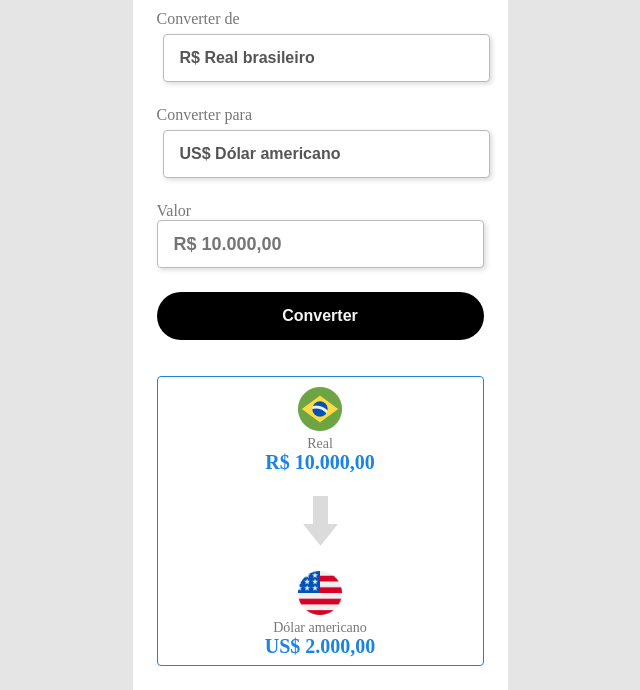
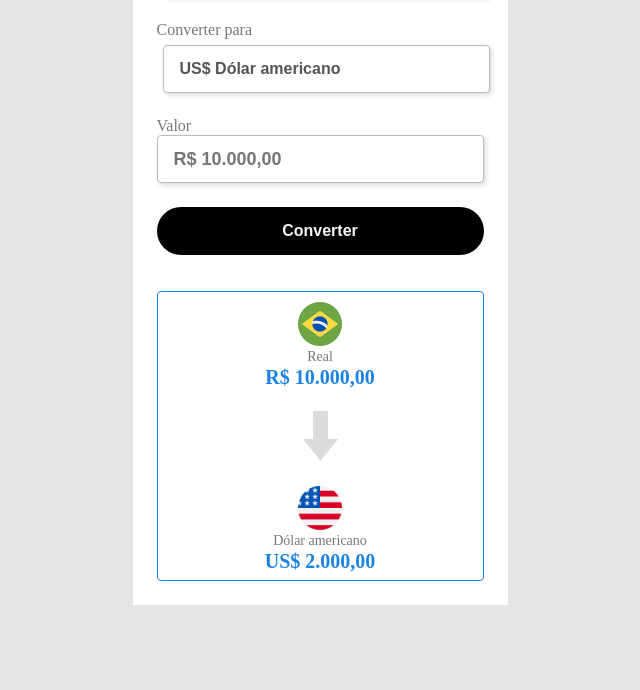
Before and after one commit to aderline1/convert-money, a plain HTML site: page index.html in a window 1280 px wide. Shown: the part 180-870 px from the top of the page, without its empty margins (320-960 px from the left). After the commit the page ends 800 px from the top, so only its background shows below. Drawn offline with Linux system fonts and the light colour scheme.

Commit message:
alteração-flexbox

```diff
--- a/index.html
+++ b/index.html
@@ -10,6 +10,7 @@
     <link href="https://fonts.googleapis.com/css2?family=Roboto:wght@100;300;400;700&display=swap" rel="stylesheet">
     <link rel="stylesheet" href="./styles.css"/>
     <title>CodeClub Convert Money</title>
+<body>
 </head>
 <div class="container">
     <header>
@@ -57,7 +58,6 @@
         </section>
     </main>
 </div>
-<body>
 <script src="./scripts.js"></script>
 
 </body>
--- a/styles.css
+++ b/styles.css
@@ -10,26 +10,29 @@
 
 body {
     background-color: #E5E5E5;
+    display: flex;
+    justify-content: center;
+    align-items: center;
+    height: 100vh;
 }
 
 .container {
+    width: 375px;
+    background-color: #FFFFFF;
+}
 
-    Width: 375px;
-    background-color: #FFFFFF;
-    margin: 0 auto;
-    margin-top: 100px;
-
-}
 header {
     background-color: #000000;
     height: 66px;
+    display: flex;
+    justify-content: center;
+    align-items: center;
 }
 
 h1 {
     font-size: 24px;
     color: #F4F4F4;
-    text-align: center;
-    padding-top: 24px;
+
 }
 main {
     padding: 24px;
@@ -102,10 +105,17 @@ button:active {
 section {
     border: 1px solid #1B83E2;
     border-radius: 4px;
+    display: flex;
+    flex-direction: column;
+    align-items: center;
+    gap: 15px;
 }
 
 .div-mae {
-    text-align: center;
+    display: flex;
+    flex-direction: column;
+    align-items: center;
+    gap: 2px;
     padding: 10px;
 }
 
@@ -119,8 +129,3 @@ section {
     font-size: 20px;
     color: #1B83E2;
 }
-
-.arrow {
-    margin: 15px auto;
-    display: block;
-}
```
